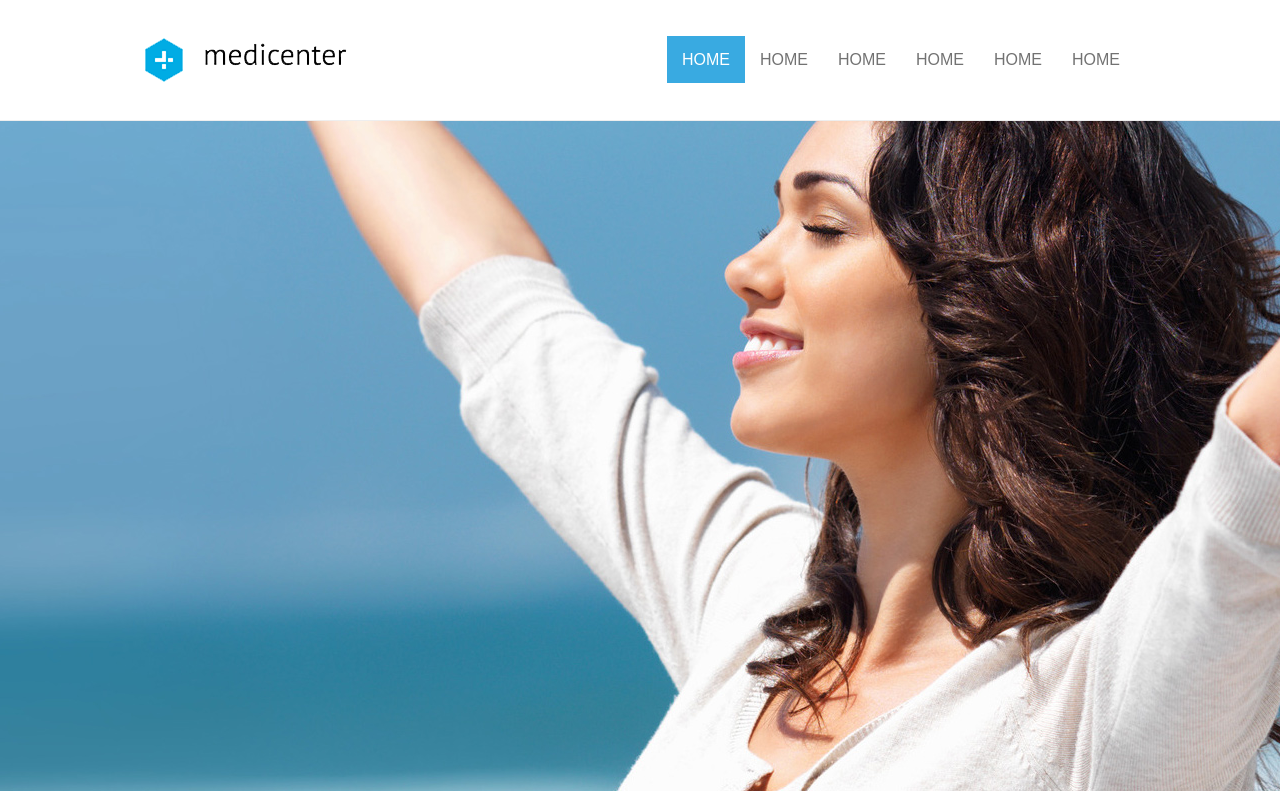
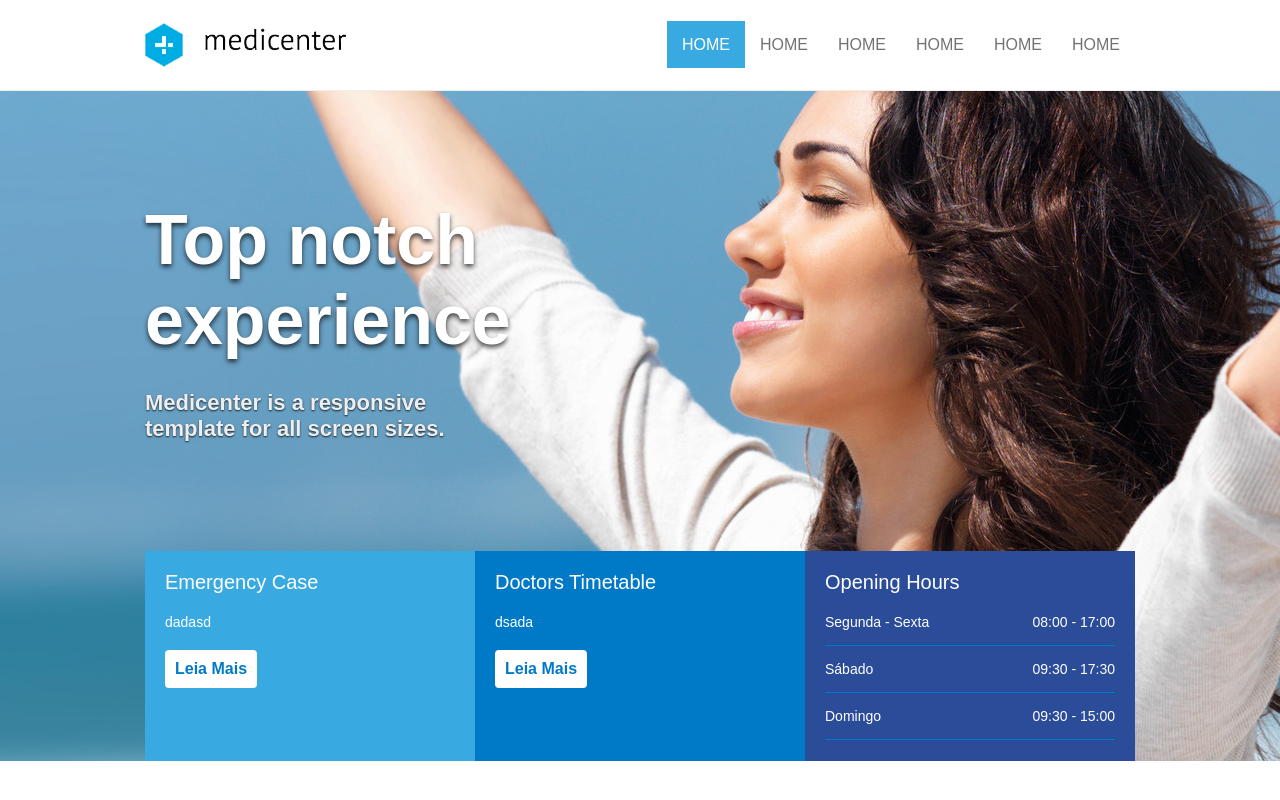
Before and after one commit to LucasSavoia/Medicenter, a plain HTML site: page index.html in a window 1280 px wide. Drawn offline with Linux system fonts and the light colour scheme.

Commit message:
section-banner

```diff
--- a/assets/css/style.css
+++ b/assets/css/style.css
@@ -1,10 +1,11 @@
 body {
   padding: 0;
   margin: 0;
+  font-family: sans-serif;
 }
 
 header {
-  height: 120px;
+  height: 90px;
   display: flex;
   justify-content: center;
   border-bottom: 1px solid #eee;
@@ -54,8 +55,99 @@ nav .active a {
 }
 
 section#banner {
+  display: flex;
+  justify-content: center;
+
   background-image: url(../images/img1.jpg);
   background-position: center;
   background-size: cover;
   height: 670px;
 }
+
+section#banner .container {
+  flex-direction: column;
+}
+
+.banner-head {
+  flex: 1;
+  display: flex;
+  flex-direction: column;
+  justify-content: center;
+}
+
+.banner-head h1 {
+  color: #fff;
+  font-size: 70px;
+  max-width: 350px;
+  text-shadow: 0px 3px 5px rgba(0, 0, 0, 0.7);
+  margin: 0;
+  padding: 0;
+}
+
+.banner-head h2 {
+  color: #eee;
+  font-size: 22px;
+  max-width: 350px;
+  text-shadow: 0px 1px 2px rgba(0, 0, 0, 0.8);
+  margin: 0;
+  margin-top: 30px;
+  padding: 0;
+}
+
+.banner-options {
+  display: flex;
+  height: 210px;
+}
+
+.banner1,
+.banner2,
+.banner3 {
+  color: #fff;
+  flex: 1;
+  padding: 20px;
+}
+
+.banner1 {
+  background: #39aae1;
+}
+.banner2 {
+  background: #0079c7;
+}
+.banner3 {
+  background: #2b4c99;
+}
+
+.banner-title {
+  font-size: 20px;
+}
+
+.banner-description {
+  font-size: 14px;
+  margin: 20px 0;
+}
+
+.banner3 .banner-title {
+  margin-bottom: 5px;
+}
+
+.banner3-description {
+  display: flex;
+  justify-content: space-between;
+  border-bottom: 1px solid #0079c7;
+}
+
+.banner3-description p {
+  font-size: 14px;
+  margin: 15px 0;
+}
+
+.banner-options a {
+  text-decoration: none;
+  color: #0079c7;
+  font-weight: bold;
+  display: inline-block;
+  background: #fff;
+  padding: 10px;
+  border-radius: 4px;
+  align-self: center;
+}
--- a/index.html
+++ b/index.html
@@ -29,6 +29,39 @@
   </header>
 
   <section id="banner">
+    <div class="container">
+      <div class="banner-head">
+        <h1>Top notch experience</h1>
+        <h2>Medicenter is a responsive template for all screen sizes.</h2>
+      </div>
+        <div class="banner-options">
+          <div class="banner1">
+            <div class="banner-title">Emergency Case</div>
+            <div class="banner-description">dadasd</div>
+            <a href="#">Leia Mais</a>
+          </div>
+          <div class="banner2">
+            <div class="banner-title">Doctors Timetable</div>
+            <div class="banner-description">dsada</div>
+            <a href="#">Leia Mais</a>
+          </div>
+          <div class="banner3">
+            <div class="banner-title">Opening Hours</div>
+            <div class="banner3-description">
+              <p>Segunda - Sexta</p>
+              <p>08:00 - 17:00</p>
+            </div>
+            <div class="banner3-description">
+              <p>Sábado</p>
+              <p>09:30 - 17:30</p>
+            </div>
+            <div class="banner3-description">
+              <p>Domingo</p>
+              <p>09:30 - 15:00</p>
+            </div>
+          </div>
+        </div>
+    </div>
 
   </section>
 
```
